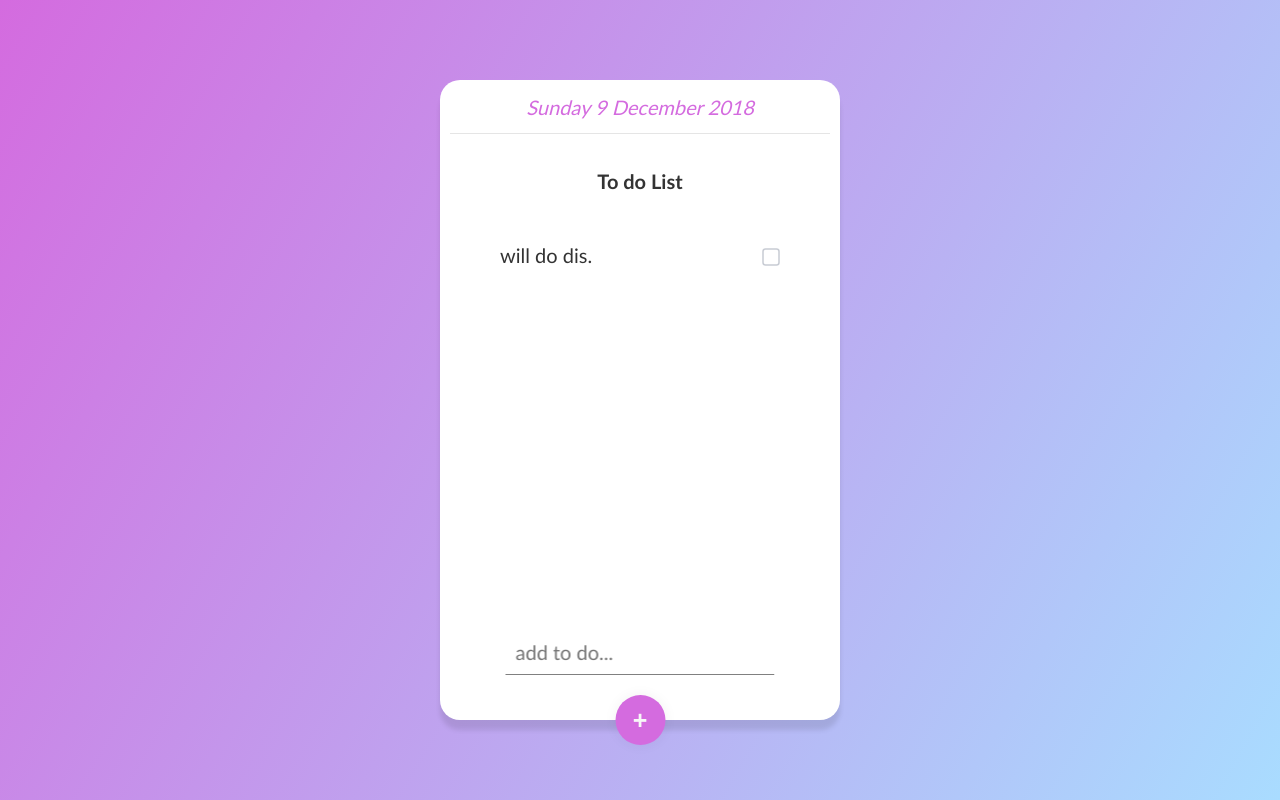
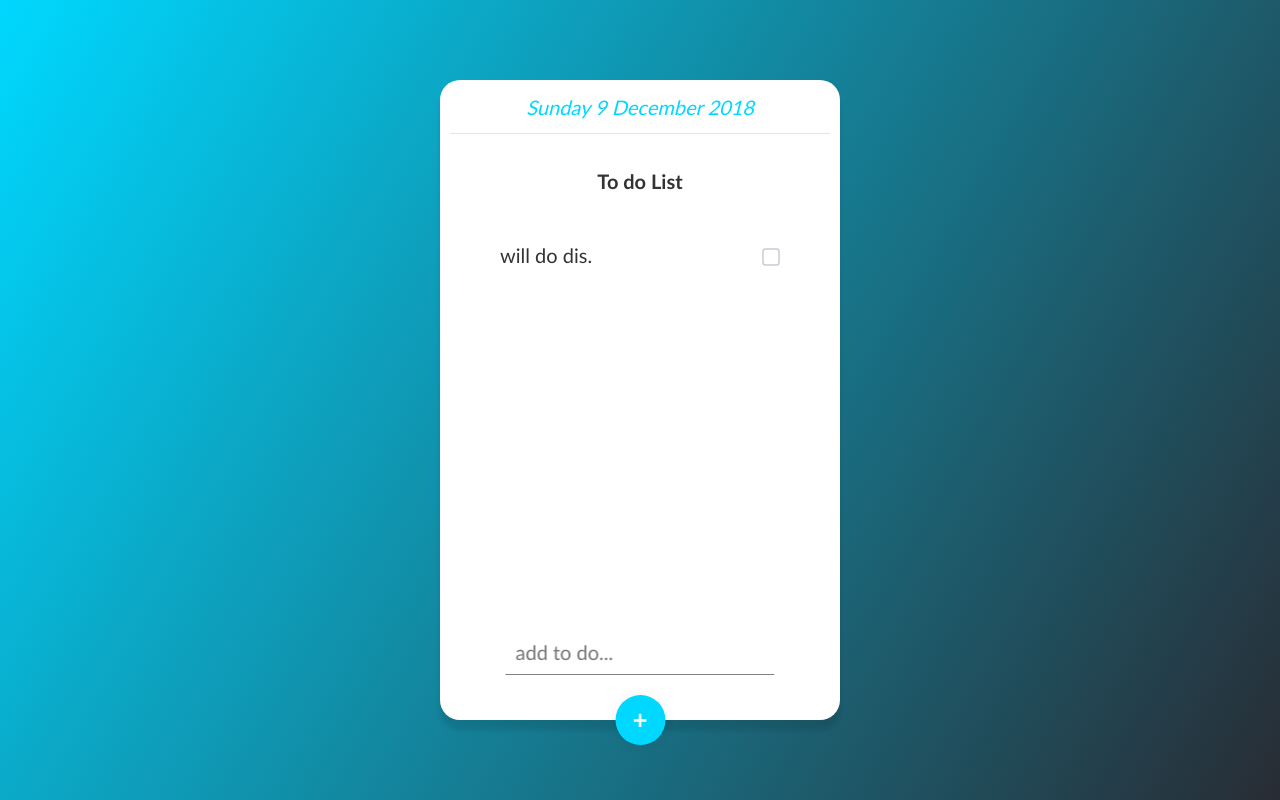
Before and after one commit to ogunb/mandatory-to-do-list, a React (Create React App) app: page / in a window 1280 px wide. Built offline with nearby package versions, Linux system fonts and the light colour scheme.

Commit message:
update react colors

```diff
--- a/public/index.html
+++ b/public/index.html
@@ -7,7 +7,7 @@
 			name="viewport"
 			content="width=device-width, initial-scale=1, shrink-to-fit=no"
 		/>
-		<meta name="theme-color" content="#d46bdf" />
+		<meta name="theme-color" content="#00d8ff" />
 		<link rel="manifest" href="%PUBLIC_URL%/manifest.json" />
 		<title>todo /w react. 🤙</title>
 	</head>
--- a/src/Components/AddTodo/index.css
+++ b/src/Components/AddTodo/index.css
@@ -9,7 +9,7 @@
 }
 .newTodo__button {
 	position: relative;
-	background: #d46bdf;
+	background: #00d8ff;
 	margin-top: 20px;
 	width: 50px;
 	height: 50px;
--- a/src/Components/Today/index.css
+++ b/src/Components/Today/index.css
@@ -1,5 +1,5 @@
 .toDay {
-	color: #d46bdf;
+	color: #00d8ff;
 	text-align: center;
 	position: relative;
 	margin: 0;
--- a/src/Components/TodoList/Todo/DeleteTodo/index.css
+++ b/src/Components/TodoList/Todo/DeleteTodo/index.css
@@ -10,5 +10,5 @@
 	cursor: pointer;
 }
 .deleteTodo svg {
-	fill: #a9dcff;
+	fill: #282c34;
 }
--- a/src/Components/TodoList/Todo/index.css
+++ b/src/Components/TodoList/Todo/index.css
@@ -90,13 +90,13 @@
 	opacity: 1;
 }
 .theList:hover .check svg {
-	stroke: #d46bdf;
+	stroke: #00d8ff;
 }
 .listWrapper:hover .deleteTodo {
 	animation: wobble 500ms ease-in-out forwards;
 }
 .theList.isDone > .check svg {
-	stroke: #d46bdf;
+	stroke: #00d8ff;
 }
 .theList.isDone > .check svg path {
 	stroke-dashoffset: 60;
--- a/src/index.css
+++ b/src/index.css
@@ -10,7 +10,7 @@ body {
 	justify-content: center;
 	align-items: center;
 	font-size: 20px;
-	background-image: linear-gradient(120deg, #d46bdf 0%, #a9dcff 100%);
+	background-image: linear-gradient(120deg, #00d8ff 0%, #282c34 100%);
 	color: #333333;
 }
 * {
```
Also changed, not shown: public/manifest.json.
